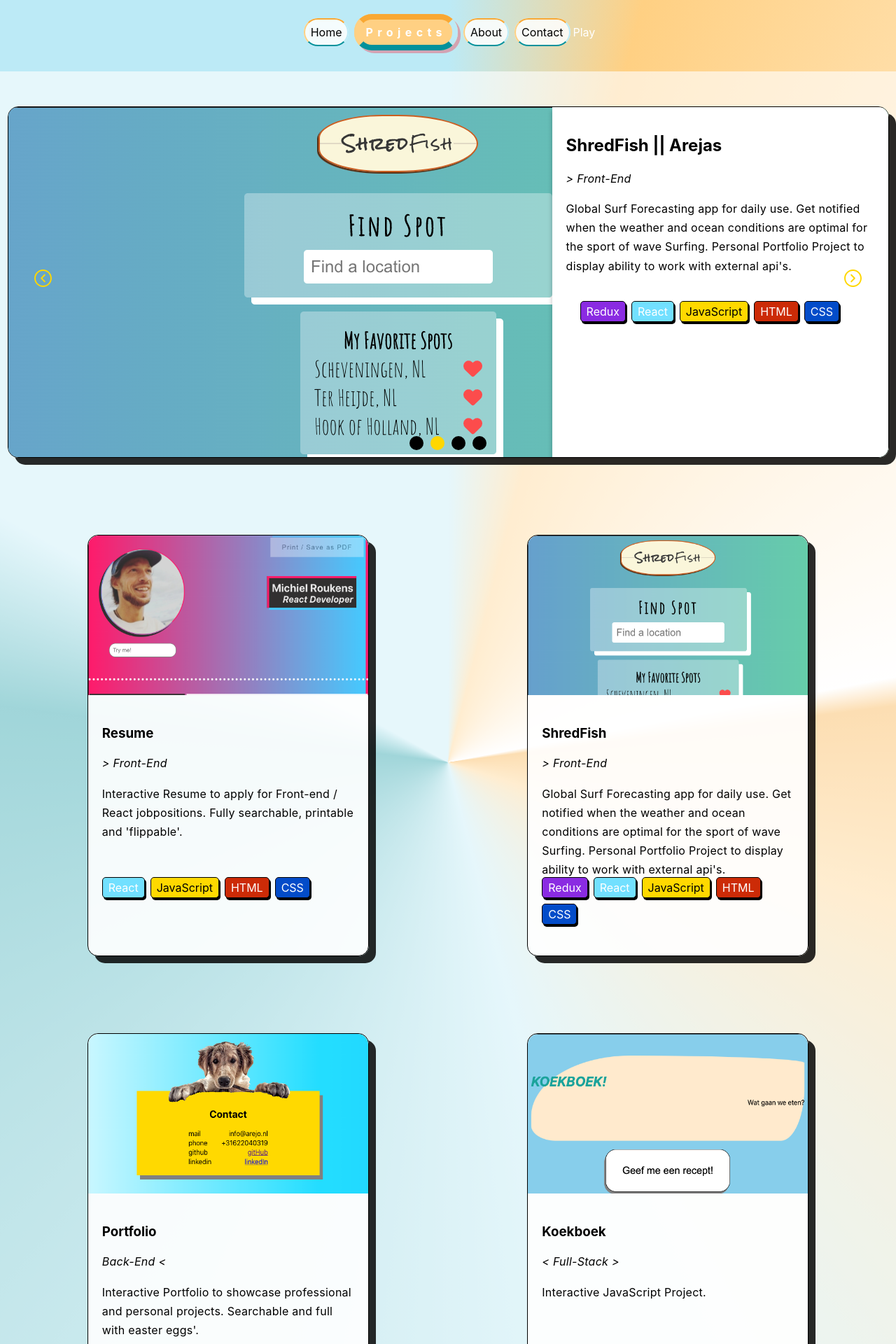
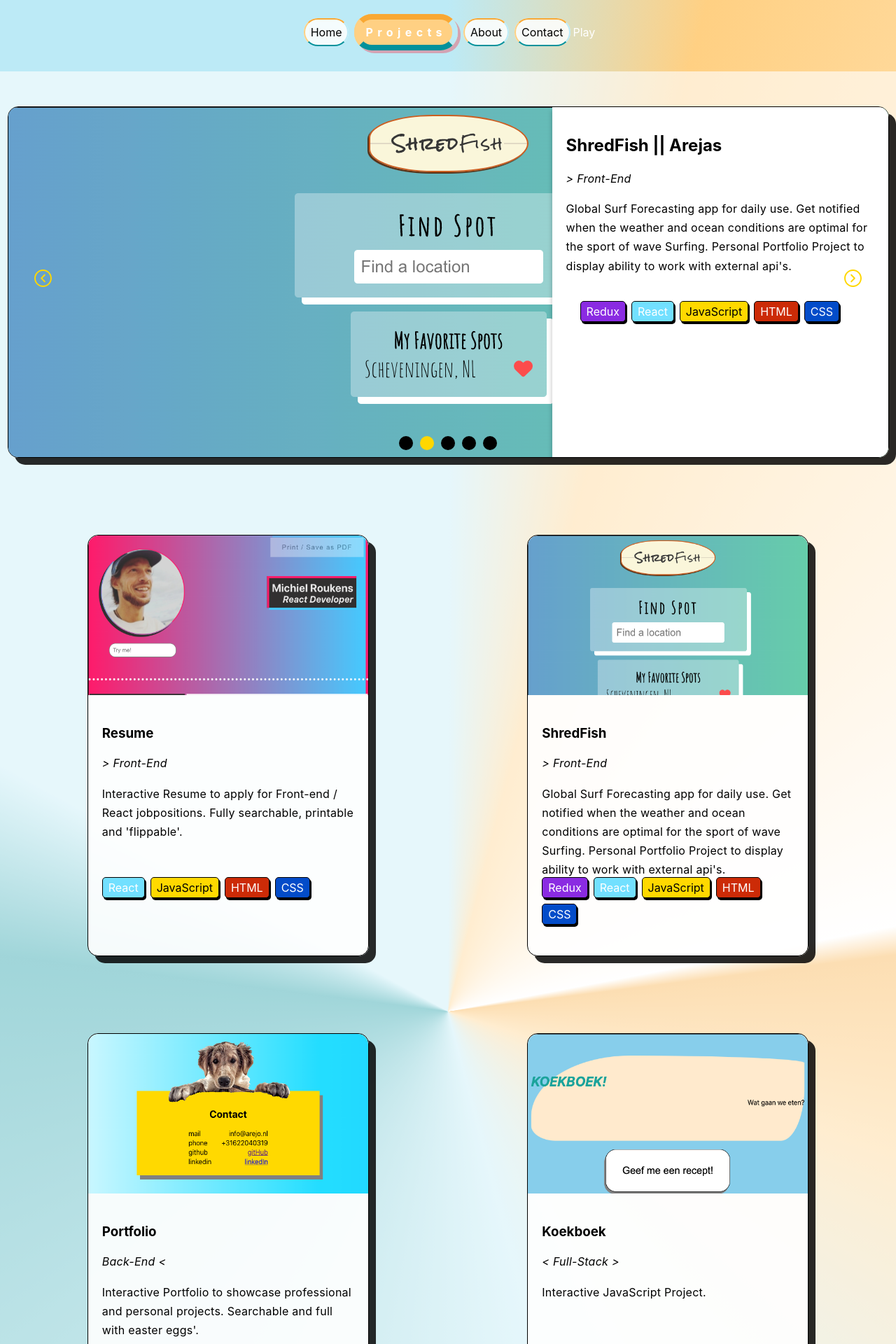
Before and after one commit to arejasverduras/portfolio, a React (Create React App) app: page /projects in a window 1280 px wide. Shown: the top 1920 px of the page at 70% size. Built offline with nearby package versions, Linux system fonts and the light colour scheme.

Commit message:
load first image from images array in the projectslider instead of files from sliderImages. Add placeholder image in case of no image

```diff
--- a/src/components/Projects/ProjectSlider/ProjectSlider.js
+++ b/src/components/Projects/ProjectSlider/ProjectSlider.js
@@ -1,11 +1,13 @@
 import React, {useState, useEffect} from 'react';
+import { useSelector } from 'react-redux';
 import ProjectSliderBtn from './ProjectSliderBtn';
+import { selectPlaceHolder } from '../ProjectsSlice';
 import { catLabels, techLabels } from '../projectsFeatures';
 import { Link } from 'react-router-dom';
 
 export const ProjectsSlider = ({projects})=>{
     //load an array with objects for the slider
-
+    const placeHolderImage = useSelector(selectPlaceHolder);
     const [slideIndex, setSlideIndex] = useState(1);
 
     const autoScroll = true;
@@ -53,7 +55,8 @@ export const ProjectsSlider = ({projects})=>{
                     className={slideIndex === index + 1? "projectSlide active-anim": "projectSlide"}>
                         <Link to={`/projects/${slideIndex}`}>
                         <img
-                        src={process.env.PUBLIC_URL + `/images/projectImages/sliderImages/image${index + 1}.png`}
+                        // src={process.env.PUBLIC_URL + `/images/projectImages/sliderImages/image${index + 1}.png`}
+                        src={process.env.PUBLIC_URL + `${project.images[0] || placeHolderImage}`}
                         alt="slider"
                         />
                         </Link>
--- a/src/components/Projects/ProjectsSlice.js
+++ b/src/components/Projects/ProjectsSlice.js
@@ -56,8 +56,21 @@ const projectsSlice = createSlice({
                     demoLink: "https://arejasverduras.github.io/koekboek/",
                     sourceLink: "https://github.com/arejasverduras/koekboek"
                 },
-
-            ]
+                {
+                    id: 5,
+                    name: "Koekboek",
+                    client: "Arejas",
+                    description: "Interactive JavaScript Project.",
+                    tileImage: "/images/projectImages/koekboekTile.png",
+                    images: [],
+                    tech: ['JavaScript', 'HTML', 'CSS'],
+                    cat: 'Full-Stack',
+                    type: 'Personal',
+                    demoLink: "https://arejasverduras.github.io/koekboek/",
+                    sourceLink: "https://github.com/arejasverduras/koekboek"
+                },
+            ],
+            placeHolderImage: '/images/projectImages/NoImage.png'
         },
         reducers: {
             addProject: (state, action) => {
@@ -71,6 +84,7 @@ export const { addProject } = projectsSlice.actions;
 
 //create and export sliceSelector
 export const selectProjects = state => state.projects.projects;
+export const selectPlaceHolder = state => state.projects.placeHolderImage;
 
 //export the reducer as default
 export default projectsSlice.reducer;
```
Also changed, not shown: public/images/projectImages/NoImage.png (added).
